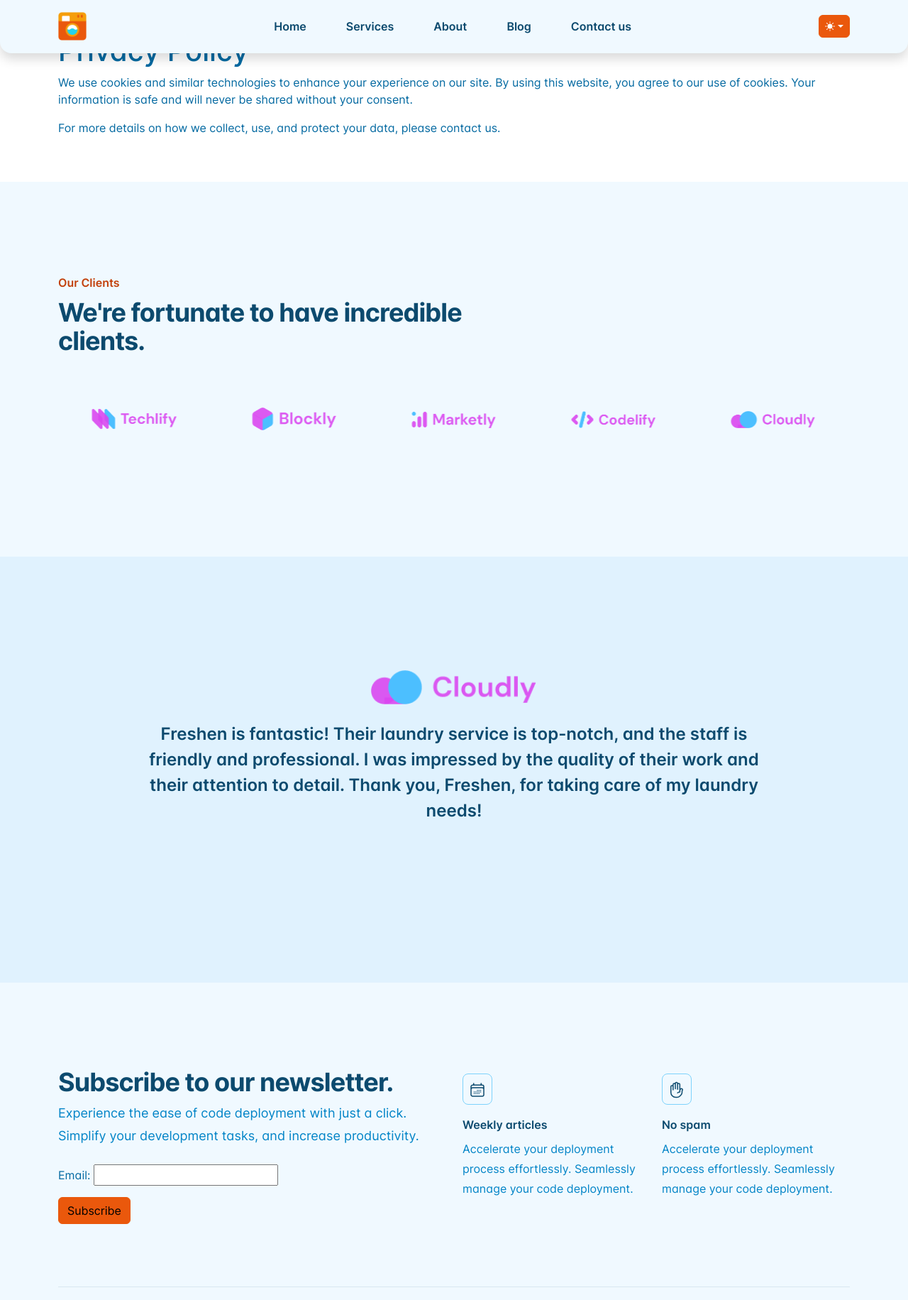
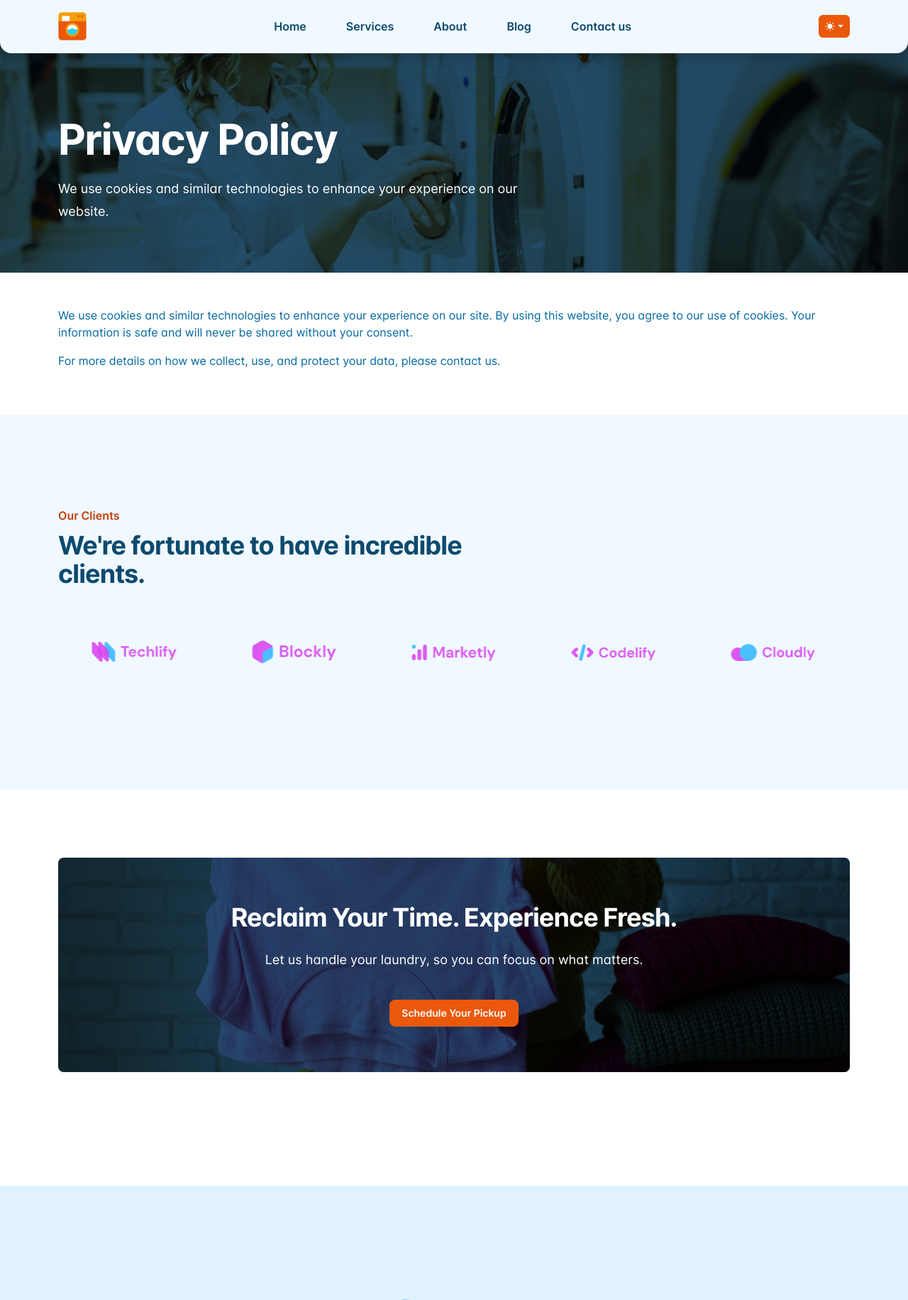
Before and after one commit to Maryam-tli/laundry_website, a Django app: page /privacy-policy/ in a window 1280 px wide. Shown: the top 1831 px of the page at 71% size. Run offline with Django 4.2, Linux system fonts and the light colour scheme; some libraries are stand-ins or nearby versions.

Commit message:
fixed the privacy-policy structure

```diff
--- a/template/privacy-policy.html
+++ b/template/privacy-policy.html
@@ -1,8 +1,28 @@
 {% extends 'base.html' %}
 {% load static %}
 {% block content %}
+<!-- header body -->
+	<div class="overflow-hidden py-9 py-xl-10 position-relative">
+	   	<img src="{% static 'assets/img/bg/bg1.jpg' %}" class="position-absolute z-n1 top-0 h-100 w-100 object-fit-cover" alt="Meeting">
+
+	   	<div class="position-absolute z-n1 top-0 h-100 w-100 bg-dark"
+	        style="opacity: 0.85; mix-blend-mode: multiply; filter: contrast(1.15) brightness(0.85);">
+	    </div>
+
+	    <div class="position-absolute z-0 top-0 h-100 w-100">
+		    <div class="container h-100 d-flex align-items-center">
+                <div class="max-w-2xl mx-auto mx-xl-0 text-center text-xl-start">
+                    <h1 class="m-0 mt-7 text-white tracking-tight text-6xl fw-bold" data-aos-delay="0" data-aos="fade" data-aos-duration="3000">
+                        Privacy Policy
+                    </h1>
+                    <p class="m-0 mt-4 text-white text-lg leading-8" data-aos-delay="100" data-aos="fade" data-aos-duration="3000">
+                        We use cookies and similar technologies to enhance your experience on our website.
+                    </p>
+                </div>
+		    </div>
+	    </div>
+	</div>
   <div class="container py-5">
-  <h1>Privacy Policy</h1>
     <p>
       We use cookies and similar technologies to enhance your experience on our site.
       By using this website, you agree to our use of cookies. Your information is safe
@@ -13,3 +33,53 @@
     </p>
   </div>
 {% endblock %}
+
+{% block diffrence_way %}
+	<!-- Call to action -->
+	<div class="pb-9 pt-7">
+		<div class="container">
+			<div class="py-6 position-relative text-white rounded-3">
+				<img src="{% static 'assets/img/bg/bg10.jpg' %}" class="position-absolute z-n1 top-0 h-100 w-100 object-fit-cover rounded-3" loading="lazy" alt="Meeting">
+
+			   	<div class="position-absolute z-n1 top-0 h-100 w-100 bg-dark rounded-3"
+			        style="opacity: 0.85; mix-blend-mode: multiply; filter: contrast(1.15) brightness(0.85);">
+			    </div>
+
+				<div class="px-6">
+					<div class="mx-auto max-w-2xl">
+						<h2 class="m-0 tracking-tight text-4xl fw-bold text-center">
+							Reclaim Your Time. Experience Fresh.
+						</h2>
+						<p class="m-0 mt-4 text-lg leading-8 text-center">
+							Let us handle your laundry, so you can focus on what matters.
+						</p>
+						<div class="mt-4 pt-3 text-center">
+							<a href="javascript:;" class="btn btn-lg btn-primary text-white text-sm fw-semibold" data-bs-toggle="modal" data-bs-target="#pickupModal">
+    							Schedule Your Pickup
+							</a>
+						</div>
+					</div>
+				</div>
+			</div>
+		</div>
+	</div>
+    <div class="modal fade" id="pickupModal" tabindex="-1" aria-labelledby="pickupModalLabel" aria-hidden="true">
+  		<div class="modal-dialog">
+    		<div class="modal-content">
+      		<div class="modal-header">
+        		<h5 class="modal-title" id="pickupModalLabel">Schedule Your Pickup</h5>
+        		<button type="button" class="btn-close" data-bs-dismiss="modal" aria-label="Close"></button>
+      		</div>
+      		<div class="modal-body">
+        		<!-- اینجا فرم بگذار -->
+        		<form method="post" action="{% url 'services' %}">
+  					{% csrf_token %}
+  					{{ form.as_p }}
+  					<button type="submit" name="schedule_submit" class="btn btn-primary">Submit</button>
+				</form>
+
+      		</div>
+    		</div>
+  		</div>
+	</div>
+{% endblock %}
```
Lines whose indentation alone changed are shown as unchanged.
